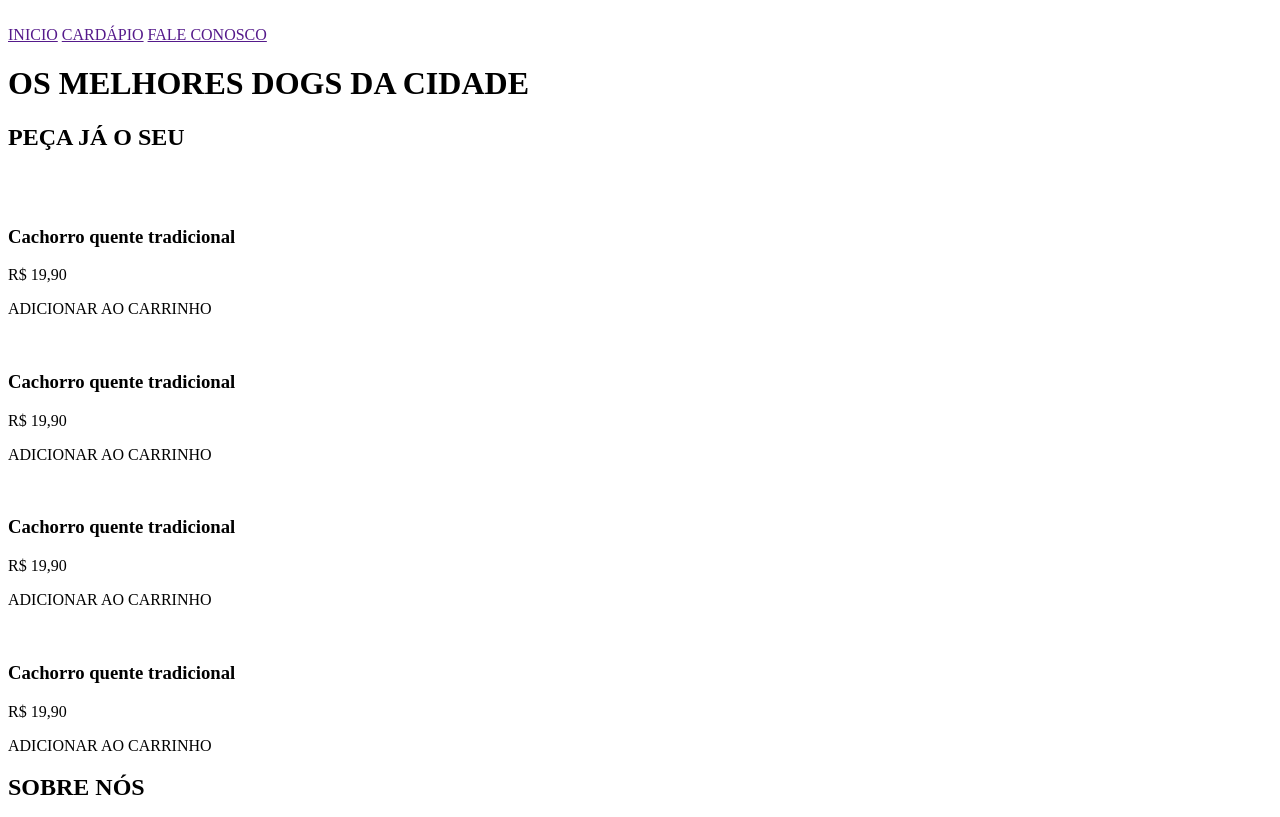
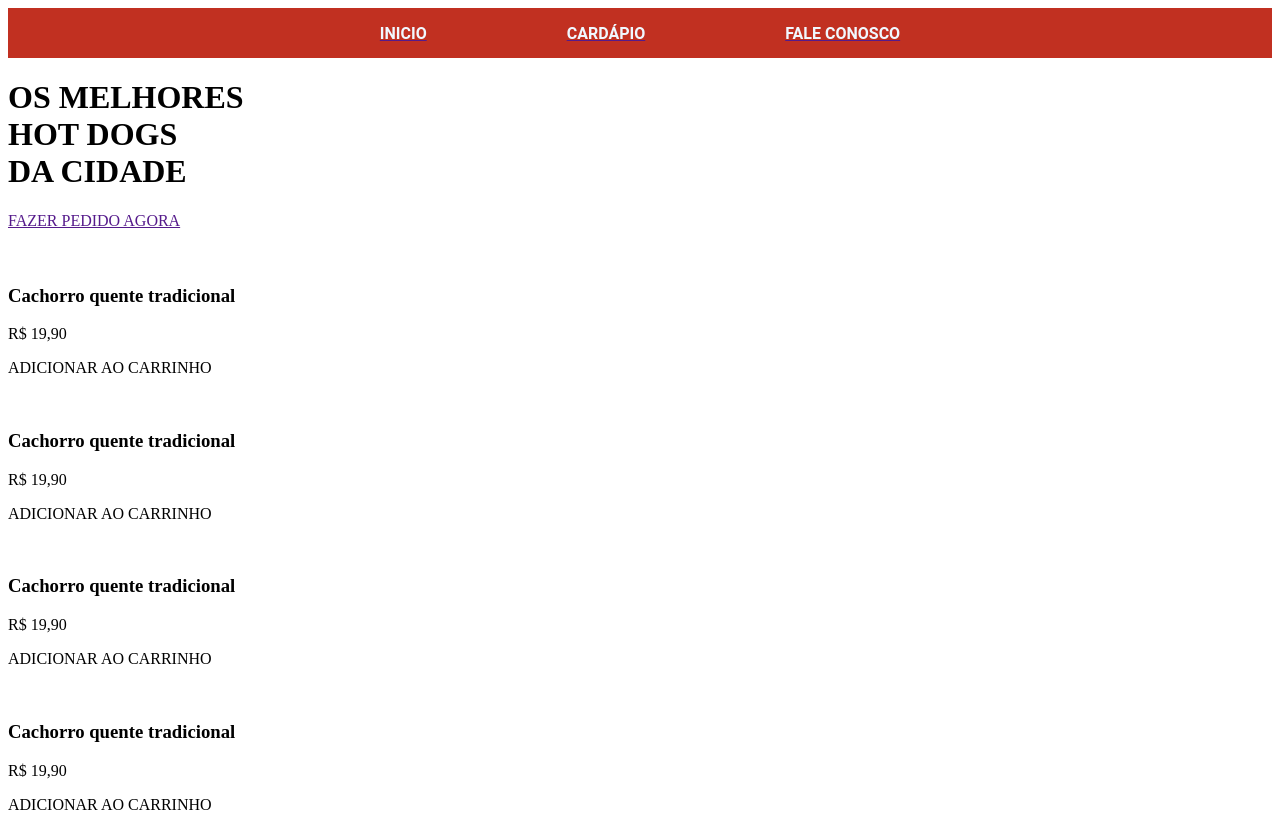
Before and after one commit to Fernando-Odilon/Dogao, a plain HTML site: page index.html in a window 1280 px wide. Shown: the top 817 px of the page. Drawn offline with Linux system fonts and the light colour scheme.

Commit message:
MODIFY: Estilização da navbar e dos botões

```diff
--- a/index.html
+++ b/index.html
@@ -5,7 +5,25 @@
     <meta charset="UTF-8">
     <meta name="viewport" content="width=device-width, initial-scale=1.0">
     <title>Dogão do Ivo</title>
+
     <style>
+        nav{background-color:#C13021;
+            width: 100%;
+            height: 50px;
+            display: flex;
+            align-items: center;
+            justify-content: center
+;
+        }
+        .buttom-nav{color: aliceblue;
+            font-weight: bold;
+            width: 100%;
+            height: 100%;
+            margin-right: 70px;
+            margin-left: 70px;
+            font-family: "Roboto"
+;
+        }
 
     </style>
 </head>
@@ -17,25 +35,25 @@
         <nav>
 
             <!-- Icone -->
-        <div><img src="" alt=""></div>
-        <a href=""><span>INICIO</span></a>
-        <a href=""><span>CARDÁPIO</span></a>
-        <a href=""><span>FALE CONOSCO</span></a>
+            <img src="" alt="">
+            <a href=""><span class="buttom-nav">INICIO</span></a>
+            <a href=""><span class="buttom-nav">CARDÁPIO</span></a>
+            <a href=""><span class="buttom-nav">FALE CONOSCO</span></a>
 
         </nav>
+    </header>
 
+    <main>
         <div>
             <div>
-            <h1>OS MELHORES DOGS DA CIDADE</h1>
+                <h1 class="title">OS MELHORES <br> HOT DOGS <br> DA CIDADE</h1>
             </div>
             <div>
-            <h2>PEÇA JÁ O SEU</h2>
+                <a href=""><span class="buttom-header">FAZER PEDIDO AGORA</span></a>
             </div>
         <!-- Imagem do Cachorro quente-->
              <div><img src="" alt=""></div>
         </div>
-    </header>
-
     <div>
         <section>
 
@@ -93,6 +111,7 @@
             </div>
         </div>
     </div>
+    </main>
 </body>
 <footer></footer>
 </html>
```
Lines whose indentation alone changed are shown as unchanged.
